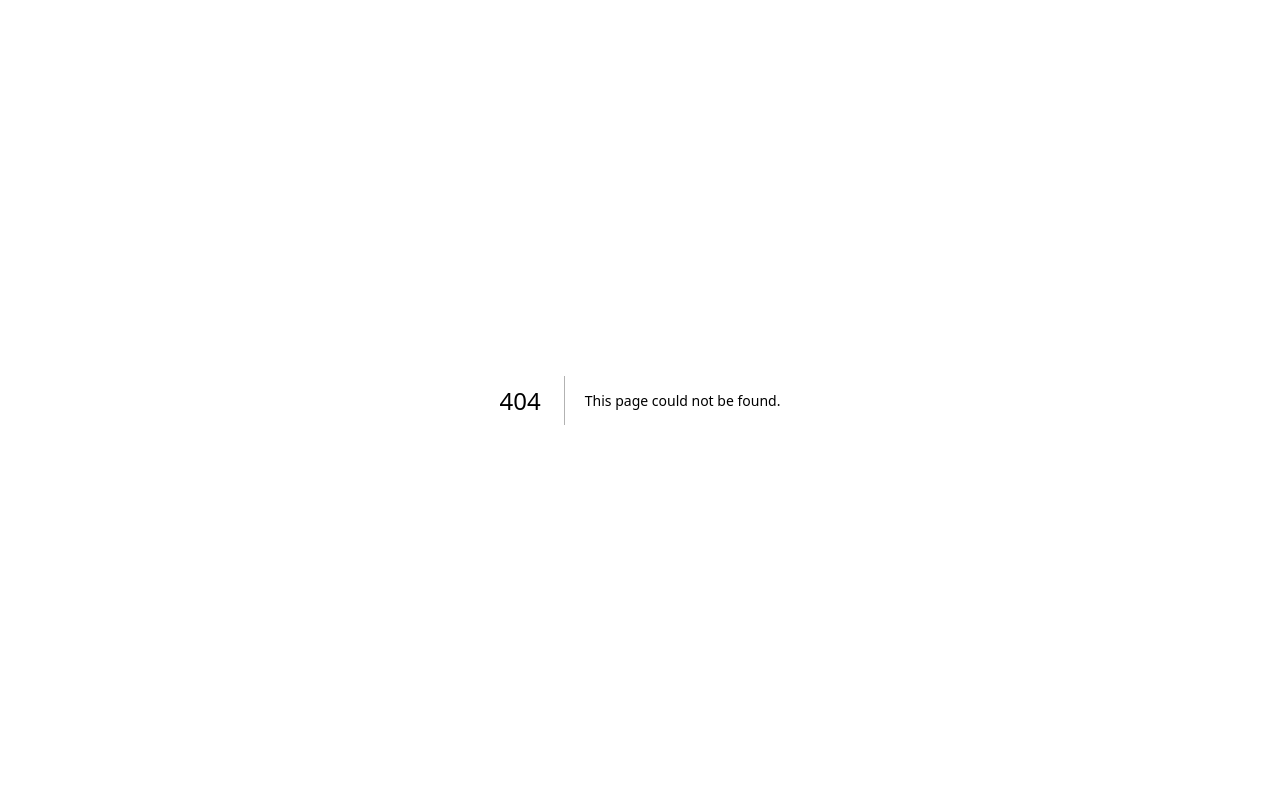
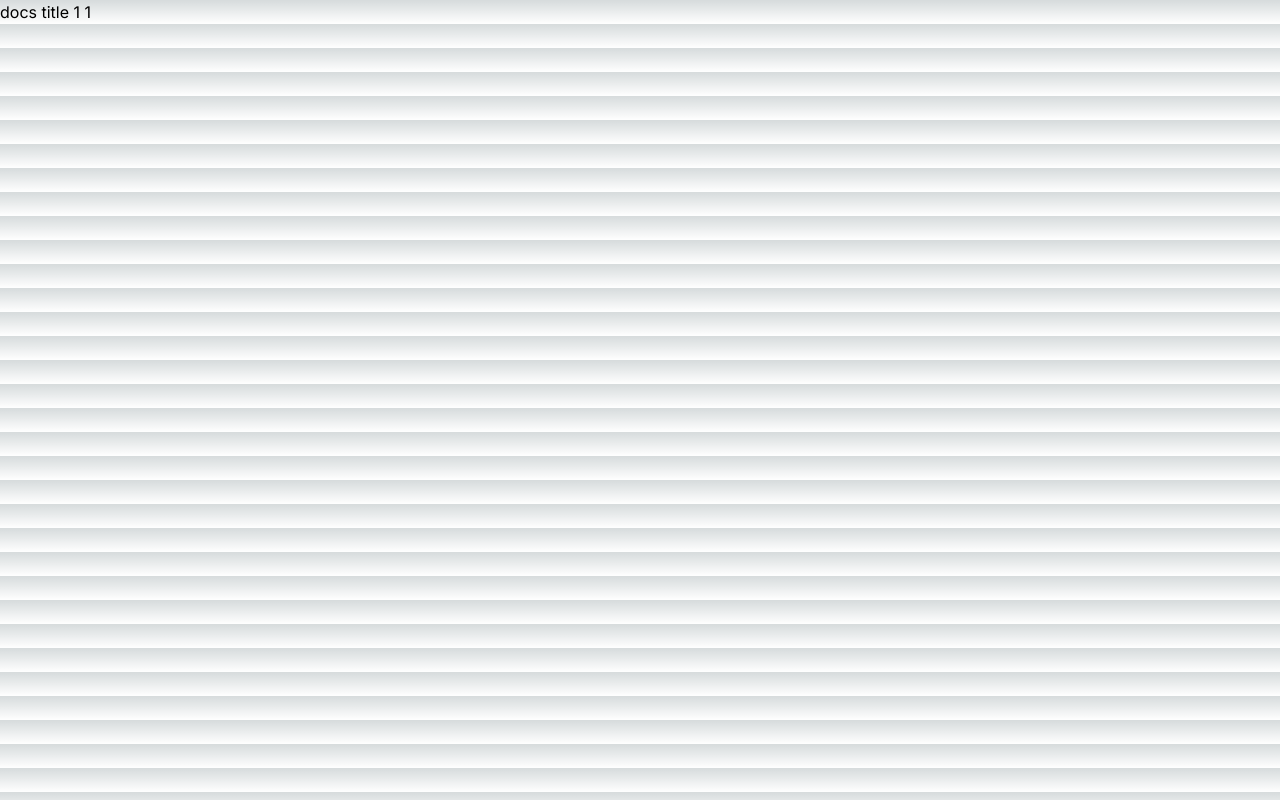
Before and after one commit to JustCabyr/nextjs-intro, a Next.js app: page /docs/1/1 in a window 1280 px wide. Before the commit this address had no page. Built offline with nearby package versions, Linux system fonts and the light colour scheme.

Commit message:
added nested dynamic routing

```diff
--- /dev/null
+++ b/app/docs/[id]/[title]/page.tsx
@@ -0,0 +1,9 @@
+const DocsTitlePage = ({ params }) => {
+  return (
+    <div>
+      docs title {params.id} {params.title}
+    </div>
+  )
+}
+
+export default DocsTitlePage
--- a/app/docs/[id]/page.tsx
+++ b/app/docs/[id]/page.tsx
@@ -1,5 +1,5 @@
-const DocsIdPage = () => {
-  return <div>docs id</div>
+const DocsIdPage = ({ params }) => {
+  return <div>docs id {params.id}</div>
 }
 
 export default DocsIdPage
```
